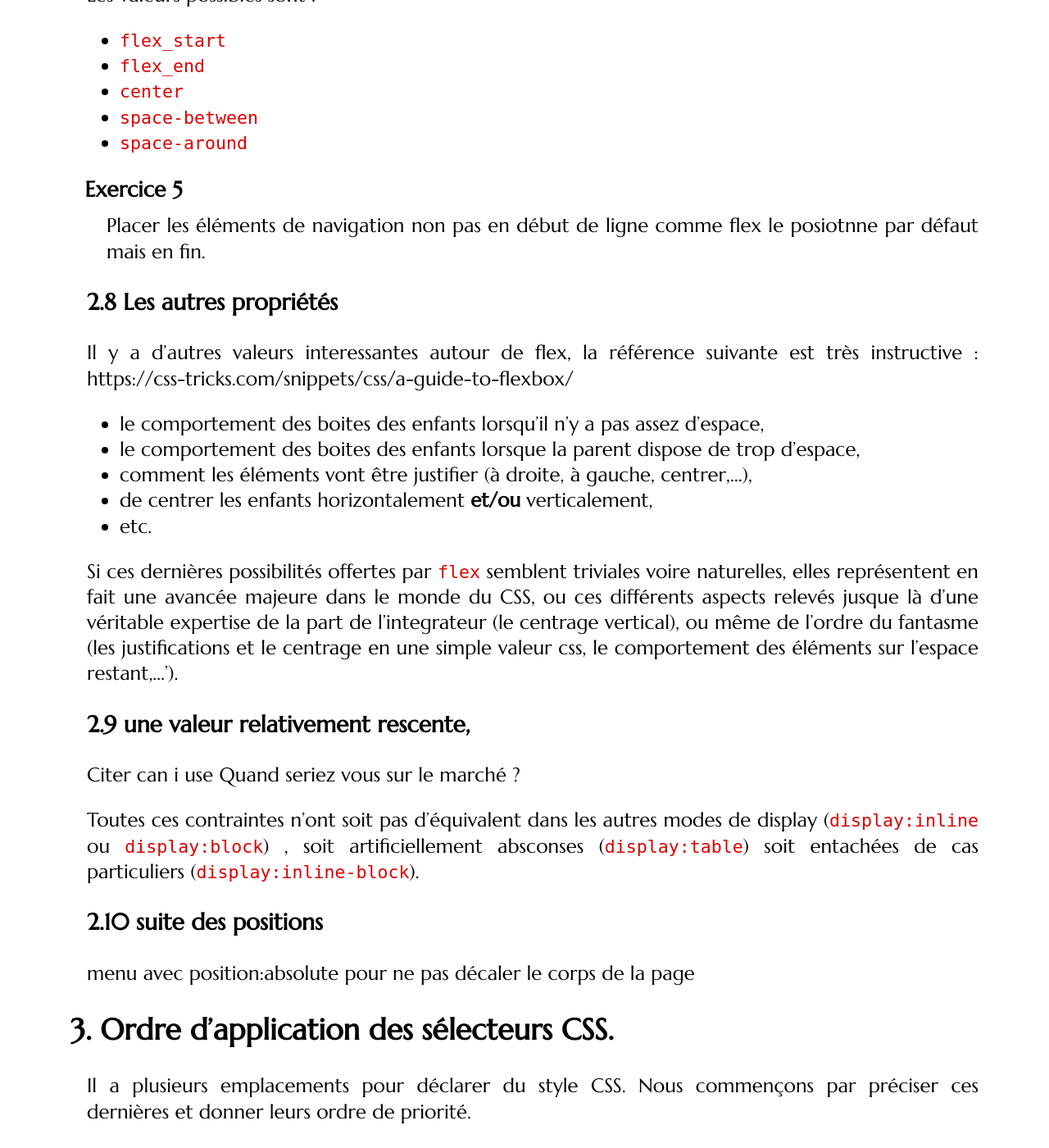
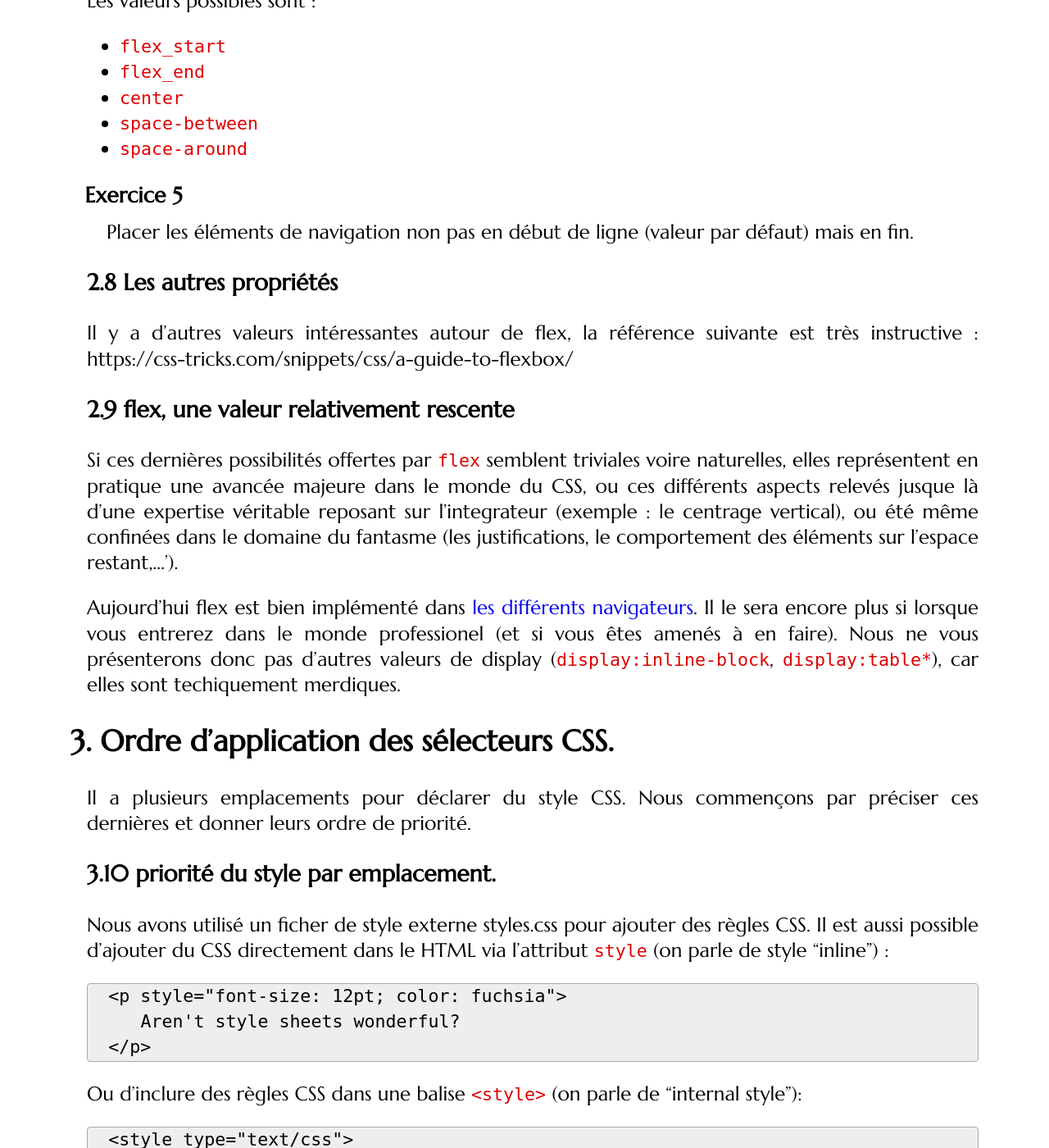
Before and after one commit to romainlebreton/R1.02-DeveloppementInterfacesWeb, a Jekyll site: the page built from tutorials/tutorial3.md, in a window 1280 px wide and 1400 px high, scrolled down 4794 px. Shown: the whole window at 82% size. Built offline with Jekyll 4.4.1, drawn with Linux system fonts in a browser that asks for light colours; some web fonts are replaced; comment, search, counter and statistics services are not loaded; some of the changed text lies outside the part shown.

Commit message:
clean up

```diff
--- a/tutorials/tutorial3.md
+++ b/tutorials/tutorial3.md
@@ -106,12 +106,11 @@
 ### none
 
 
-La valeur `none` enlève complètment du rendu l'élément en le sortant du flux. Il ne laisse donc pas d'espace marquant sa disparition.
+La valeur `none` enlève complètement du rendu. L'élément en le sortant du flux, il ne laisse donc pas d'espace manquant à son emplacement.
 
 
 <div class="exercise">
 
-1. combiner avec li:hover img, visibility:default pour liker un lien (ou un site)
 1. ajouter des sous menu aux éléments de la navigation (frères des liens `<a>`) dont le contenu est :
 
  * pour l'ancre "Accueil"
@@ -145,35 +144,15 @@
 </div>
 
 A ce stade les sous-menus apparaissent bien lorsque l'on passe sur les éléments censés les ouvrir.
-Par contre il n'est pas possible d'entrer dans ces sous-menus. Nous verrons avec la propriété suivante améliorer notre menu et remédier à ce problème.
+Par contre il n'est pas possible d'entrer dans ces sous-menus.
+Nous consacrons toute une section à cette valeur de display flex, elle va permettre d'améliorer notre menu et remédier à ce problème d'accesibilité.
+
 
 ## flex
 
-La propriété flex porte à la fois sur l'élement et ses enfants.
-
-La propriété flex placée sur l'élement permet de positionner différentes valeurs sur ce dernier ou sur ces enfants comme autant de contraintes.
-Nous précisons par la suite quelque unes de ces contraintes en se concentrant sur celles définies sur l'élément parent.
-
-
-
-### align-items
-
-
-<div class="exercise" >
-
-1. Donner à l'élement `<nav>` la valeur de display `flex`.
-
-1. Centrer les éléments enfants à l'aide de la propriété align-items. Que constatez vous ?
- Si rien de ne se passe utiliser l'inspecteur du navigateur pour comprendre ce qui est centré.
-
-1. utilisez maintenant la valeur `stretch`. Que constatez vous à propos de l'accessibilité des sous menus avec la souris ?
-
-1. Comment faire pour que le menu reste accessible et que le texte "Accueil" et "Contact" soient centrés dans la barre de navigation ? (les enfants n'héritent pas de la propriété flex de leur parent par défaut...)
-</div>
-
+La valeur flex de display porte à la fois sur l'élement et ses enfants. Nous précisons par la suite quelque unes de ces contraintes en se concentrant sur celles définies sur l'élément parent.
 
 ### flex-direction
-
 
 Elle permet de préciser si les enfants vont se mettre en ligne ou en colonne. Ses valeurs sont  :
 
@@ -182,21 +161,34 @@
  * `column`
  * `column-reverse`
 
-
- L'attribut `flex-direction` d'un élément prend le pas sur les propriétés `block` ou `inline` de ses enfants.
+L'attribut `flex-direction` d'un élément prend le pas sur les propriétés `block` ou `inline` de ses enfants.
 
 
 <div class="exercise" >
+ 1. Donner à l'élement `<nav>` la valeur de display `flex`.
  1. Changer la valeur du display des `<div>` diretement enfant de `<nav>` en `block` puis en `inline`. Que cela change t il ?
  1. donner à l'élement `<nav>` la valeur de flex-direction:column, que cela change t'il ? (sachant que la valeur de flex-direction est `row` supprimer cette propriété)
 </div>
 
 
+### align-items
+
+La propriété `align-items` permet de préciser comment les enfants vont venir occuper l'espace perpendiculaire à la direction donnée par `flex-direction`.
+Dans notre cas (`flex-direction:row`), `align-items` va donc nous permettre de préciser comment occuper l'espace vertical.
+
+<div class="exercise" >
+
+1. Centrer les éléments enfants à l'aide de la propriété align-items. Que constatez vous ?
+Si rien de ne se passe utiliser l'inspecteur du navigateur pour comprendre ce qui est centré.
+
+1. utilisez maintenant la valeur `stretch`. Que constatez vous à propos de l'accessibilité des sous menus avec la souris ?
+
+1. Comment faire pour que les sous-menus restent accessibles et que les textes "Accueil" et "Contact" soient centrés dans la barre de navigation ? (les enfants n'héritent pas de la propriété flex de leur parent par défaut...)
+</div>
+
 ### justify-content
 
-
-La propriété `justify-content` s'applique sur l'élement. Elle permet de préciser la façon dont les enfants vont se disposer dans l'espace de leur parent.
-
+Elle permet de préciser la façon dont les enfants vont se disposer dans la direction donnée par `flex-direction`.
 
 Les valeurs possibles sont :
 
@@ -208,65 +200,27 @@
 
 <div class="exercise" >
 
-Placer les éléments de navigation non pas en début de ligne comme flex le posiotnne par défaut mais en fin.
+Placer les éléments de navigation non pas en début de ligne (valeur par défaut) mais en fin.
 
 </div>
 
-
-
 ### Les autres propriétés
 
-Il y a d'autres valeurs interessantes autour de flex, la référence suivante est très instructive :
+Il y a d'autres valeurs intéressantes autour de flex, la référence suivante est très instructive :
 https://css-tricks.com/snippets/css/a-guide-to-flexbox/
 
 
- * le comportement des boites des enfants lorsqu'il n'y a pas assez d'espace,
- * le comportement des boites des enfants lorsque la parent dispose de trop d'espace,
- * comment les éléments vont être justifier (à droite, à gauche, centrer,...),
- * de centrer les enfants horizontalement <strong>et/ou</strong> verticalement,
- * etc.
+### flex, une valeur relativement rescente
 
-Si ces dernières possibilités offertes par `flex` semblent triviales voire naturelles, elles représentent en fait une avancée majeure dans le monde du CSS, ou ces différents aspects relevés jusque là d'une véritable expertise de la part de l'integrateur (le centrage vertical), ou même de l'ordre du fantasme (les justifications et le centrage en une simple valeur css, le comportement des éléments sur l'espace restant,...').
+Si ces dernières possibilités offertes par `flex` semblent triviales voire naturelles, elles représentent en pratique une avancée majeure dans le monde du CSS, ou ces différents aspects relevés jusque là d'une expertise véritable reposant sur l'integrateur (exemple : le centrage vertical), ou été même confinées dans le domaine du fantasme (les justifications, le comportement des éléments sur l'espace restant,...').
+
+Aujourd'hui flex est bien implémenté dans [les différents navigateurs](http://caniuse.com/#search=flexbox).
+Il le sera encore plus si lorsque vous entrerez dans le monde professionel (et si vous êtes amenés à en faire).
+Nous ne vous présenterons donc pas d'autres valeurs de display (`display:inline-block`, `display:table*`), car elles sont techiquement merdiques.
 
 
 
-### une valeur relativement rescente,
-
-Citer can i use
-Quand seriez vous sur le marché ?
-
-Toutes ces contraintes n'ont soit pas d'équivalent dans les autres modes de display (`display:inline` ou `display:block`) , soit artificiellement absconses (`display:table`) soit entachées de cas particuliers (`display:inline-block`).
-
-
-
-### suite des positions
-
-menu avec position:absolute pour ne pas décaler le corps de la page
-
 ## Ordre d'application des sélecteurs CSS.
-
-
-<!-- On peut aussi parler des sélecteurs de base sur les attributs -->
-
-<!--
-
-Rajouter référence MDN ???
-
-Parler aussi des pseudo-éléments type ::first-letter ?
-::after
-::before
-::first-letter
-::first-line
-
-MDN : Tout comme les pseudo-classes, les pseudo-éléments sont ajoutés aux
-sélecteurs. Mais au lieu de décrire un état spécial, ils permettent de styler
-certaines parties du document.
-
-<style type="text/css">
-p::first-letter { font-size:1.4em; }
-</style>
-
--->
 
 Il a plusieurs emplacements pour déclarer du style CSS.
 Nous commençons par préciser ces dernières et donner leurs ordre de priorité.
@@ -349,7 +303,6 @@
 {:.html}
 
 
-
 C'est donc la deuxième qui sera appliquée (sur les div ayant la classe toto bien sûr).
 
 
@@ -373,41 +326,6 @@
 Nous en parlons juste pour être exhaustif sur les règles de priorité : en pratique, `!important` est très peu utilisé, c'est le dernier recours,
 
 
-## Display avancés
-
-### inline-block
-
-### Flexbox
-
-https://css-tricks.com/snippets/css/a-guide-to-flexbox/
-
-
-## Layout
-
-### Column layout
-
-
-### holly grail layout
-
-Nous sommes en 2015, et jusquà peu il n'est toujours pas évident de faire ce layout (d'où son nom).
-
-https://philipwalton.github.io/solved-by-flexbox/
-
-## Media Object
-
-
-## vertical centering
-
-
-## box-model
-
-
-## le model par défaut
-
-## le border-layout
-
-
-
 ## Cacher ou Enlever un élément du rendu
 
 Il existe plusieurs façons de faire disparaitre de l'écran un élément HTML.
@@ -415,3 +333,10 @@
 ### cacher display:none
 
 ### enlever visibility:hidden
+
+<div class="exercise">
+
+1. Nous voulons marquer visuellement le menu sous la souris par une petite puce sur le `<div>` fils de `<nav>`. Elle se positionne à gauche de l'intitulé "accueil" ou "contact".
+Utiliser visiblity:hidden ou display:none pour gouverner son apparition. Lequel préférer pour ne pas que son apparition bouscule le flow et perturbe l'utilisateur.
+
+</div>
```
Also changed, not shown: tutorials/tutorial4.md (+48 -0 lines), tutorials/tutorial5.md (added, +62 -0 lines).
